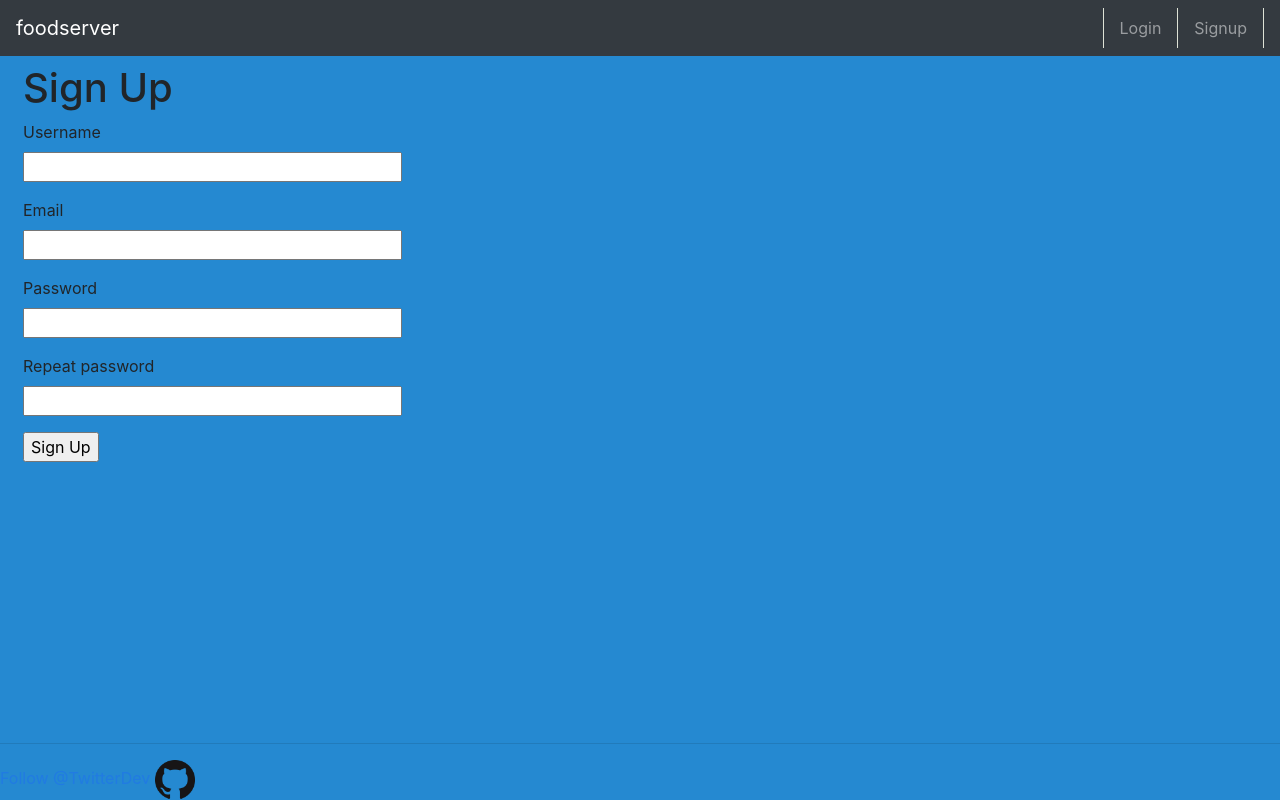
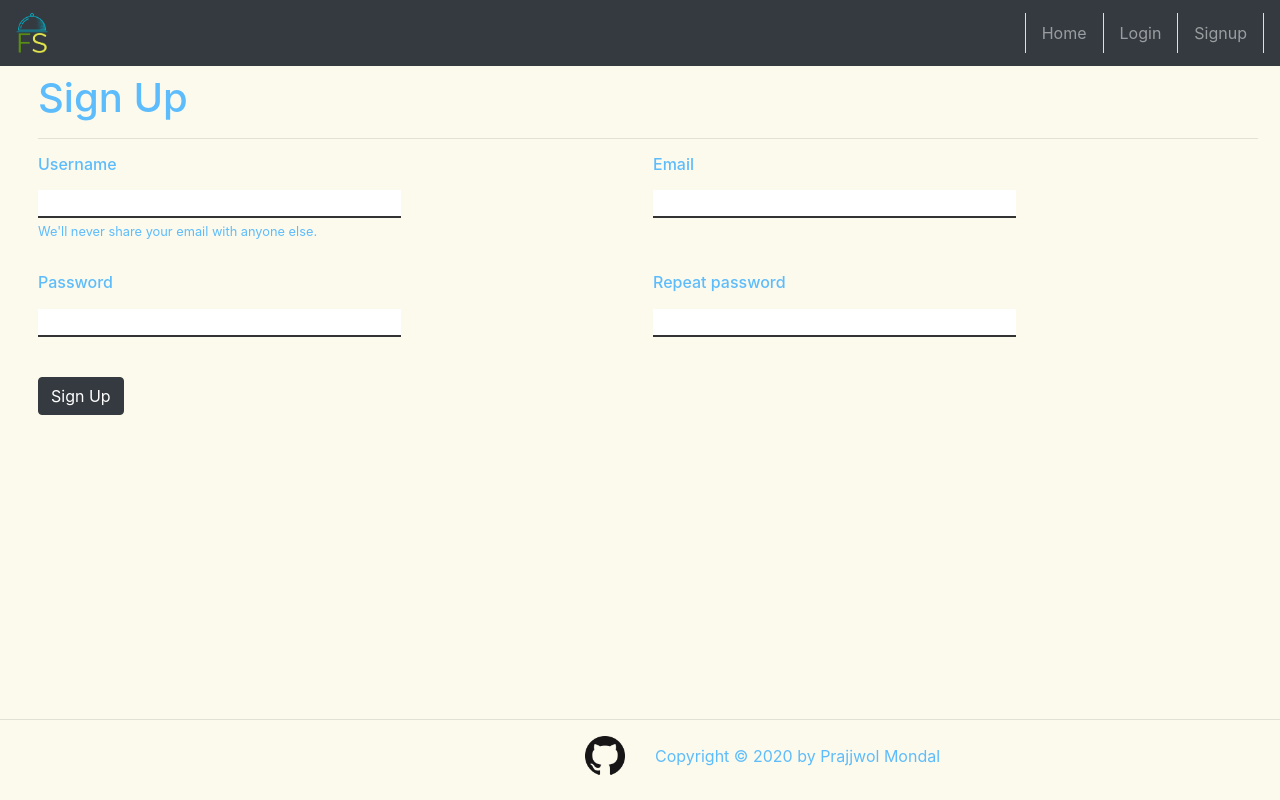
Before and after one commit to prajjwolmondal/food-server, a Flask app: page /auth/signup in a window 1280 px wide. Run offline with Flask 2, Linux system fonts and the light colour scheme; some libraries are stand-ins or nearby versions.

Commit message:
fixed up forms, and spacing on multiple pages

```diff
--- a/app/main/routes.py
+++ b/app/main/routes.py
@@ -22,3 +22,5 @@ def surprise():
 @main_blueprint.route('/favicon.ico')
 def favicon():
      return send_from_directory('templates', 'favicon.ico', mimetype='image/vnd.microsoft.icon')
+
+# TODO: Fix bug of "Surprise me" triggering the field required validation for search
--- /dev/null
+++ b/app/static/auth_form.css
@@ -0,0 +1,13 @@
+#username,
+#password,
+#email,
+#repeated_password {
+    width: 60%;
+    position: relative;
+}
+
+.form-group input{
+    border: 0;
+	border-bottom: 2px solid #333;
+	display: block;
+}
--- a/app/static/base.css
+++ b/app/static/base.css
@@ -1,13 +1,6 @@
 body {
-    background-color: #2589D1;
-}
-
-a:link{
-    color: rgb(33, 123, 226);
-}
-
-a:visited{
-    color: purple;
+    background-color: #FCFAED;
+    color: #5DBCFC;
 }
 
 footer{
@@ -15,6 +8,7 @@ footer{
     text-align: center;
     bottom: 0;
     width: 100%;
+    background-color: #FCFAED;
 }
 
 .navbar-nav>li{
@@ -32,3 +26,22 @@ footer{
 #search_query{
     width: 100%;
 }
+
+.button{
+    background-color: #FFFFFF;
+    color: #41C672;
+    border: none;
+    box-shadow: 2.5px 2.5px #41C672;
+}
+
+#search_query{
+    border-radius: 25px;
+    padding: 0.5em;
+    margin-bottom: 20px;
+    margin-top: 20px;
+}
+
+#logo{
+    width: 32px;
+    height: 40px;
+}
--- a/app/templates/auth/signup.html
+++ b/app/templates/auth/signup.html
@@ -1,39 +1,46 @@
 {% extends "base.html" %}
 
 {% block content %}
+    <div class="container-fluid">
         <h1>Sign Up</h1>
+        <hr>
         <form action="" method="post" novalidate>
             {{ form.hidden_tag() }}
-        <p>
-            {{ form.username.label }}<br>
+            <div class="form-row">
+                <div class="form-group col-md-6">
+                    <h6>{{ form.username.label }}</h6>
                     {{ form.username(size=32) }}
                     {% for error in form.username.errors %}
                     <span style="color:red;">{{ error }}</span>
                     {% endfor %}
-
-        </p>
-        <p>
-            {{ form.email.label }}<br>
+                    <small id="emailHelp" class="form-text">We'll never share your email with anyone else.</small>
+                </div>
+                <div class="form-group col-md-6">
+                    <h6>{{ form.email.label }}</h6>
                     {{ form.email(size=32) }}
                     {% for error in form.email.errors %}
                     <span style="color:red;">{{ error }}</span>
                     {% endfor %}
-
-        </p>
-        <p>
-            {{ form.password.label }}<br>
+                </div>
+            </div>
+            <div class="form-row mt-3">
+                <div class="form-group col-md-6">
+                    <h6>{{ form.password.label }}</h6>
                     {{ form.password(size=32) }}
                     {% for error in form.password.errors %}
                     <span style="color:red;">{{ error }}</span>
                     {% endfor %}
-        </p>
-        <p>
-            {{ form.repeated_password.label }}<br>
+                </div>
+                <div class="form-group col-md-6">
+                    <h6>{{ form.repeated_password.label }}</h6>
                     {{ form.repeated_password(size=32) }}
                     {% for error in form.repeated_password.errors %}
                     <span style="color:red;">{{ error }}</span>
                     {% endfor %}
-        </p>
-        <p>{{ form.submit() }}</p>
+                </div>
+            </div>
+            <br>
+            {{ form.submit(class_="btn btn-dark") }}
         </form>
+    </div>
 {% endblock %}
--- a/app/templates/base.html
+++ b/app/templates/base.html
@@ -3,7 +3,10 @@
     <head>
         <title>Welcome to foodserver</title>
         <link rel="stylesheet" href="https://stackpath.bootstrapcdn.com/bootstrap/4.4.1/css/bootstrap.min.css" integrity="sha384-Vkoo8x4CGsO3+Hhxv8T/Q5PaXtkKtu6ug5TOeNV6gBiFeWPGFN9MuhOf23Q9Ifjh" crossorigin="anonymous">
+        <link rel="canonical" href="https://getbootstrap.com/docs/4.1/examples/floating-labels/">
+
         <link rel="stylesheet" href="{{url_for('static', filename='base.css')}}">
+        <link rel="stylesheet" href="{{url_for('static', filename='auth_form.css')}}">
         <meta name="viewport" content="width=device-width, initial-scale=1, shrink-to-fit=no">
         <meta charset="utf-8">
         <script src="https://ajax.googleapis.com/ajax/libs/jquery/3.4.1/jquery.min.js"></script>
@@ -29,22 +32,33 @@
     </head>
     <body>
         <nav class="navbar navbar-expand-md navbar-dark bg-dark">
+
+            <!-- Brand -->
             <div class="navbar-collapse collapse w-100 order-1 order-md-0 dual-collapse2">
-                <a class="navbar-brand" href="{{url_for('main_blueprint.index')}}">foodserver</a>
+                <div class="navbar-brand">
+                    <!-- <img id="logo" src="{{url_for('static', filename='branding/logo_full_transparent.png')}}" class="d-inline-block align-top"> -->
+                    <img id="logo" src="{{url_for('static', filename='branding/logo_compact_transparent.png')}}" class="d-inline-block align-top">
                 </div>
-            <div class="mx-auto order-0">
             </div>
-            <div class="navbar-collapse collapse w-100 order-3 dual-collapse2">
-                <ul class="navbar-nav ml-auto">
+
+            <button class="navbar-toggler" type="button" data-toggle="collapse" data-target="#collapsibleNavbar">
+                <img id="logo" src="{{url_for('static', filename='branding/logo_compact_transparent.png')}}" class="d-inline-block align-top">
+            </button>
+
+             <div class="collapse navbar-collapse" id="collapsibleNavbar">
+                <ul class="navbar-nav sm-auto" id="homeButton">
+                    <li class="nav-item px-2" id="leftmostnavitem">
+                        <a class="nav-link" href="{{url_for('main_blueprint.index')}}" display="block">Home</a>
+                    </li>
                     {% if current_user.is_anonymous %}
-                        <li class="nav-item px-2" id="leftmostnavitem">
+                    <li class="nav-item px-2">
                         <a class="nav-link" href="{{url_for('auth_blueprint.login')}}">Login</a>
                     </li>
                     <li class="nav-item px-2">
                         <a class="nav-link" href="{{url_for('auth_blueprint.signup')}}">Signup</a>
                     </li>
                     {% else %}
-                        <li class="nav-item px-2" id="leftmostnavitem">
+                    <li class="nav-item px-2">
                         <a class="nav-link" href="{{url_for('user_profile_blueprint.get_user_profile')}}">Profile</a>
                     <li class="nav-item px-2">
                         <a class="nav-link" href="{{url_for('auth_blueprint.logout')}}">Logout</a>
@@ -56,10 +70,23 @@
         <div class="container-fluid m-2">
             {% block content %}{% endblock %}
         </div>
-        <div class="footer fixed-bottom">
+        <footer class="footer mt-auto py-3">
             <hr>
-            <a href="https://twitter.com/TwitterDev?ref_src=twsrc%5Etfw" class="twitter-follow-button" data-show-count="false">Follow @TwitterDev</a><script async src="https://platform.twitter.com/widgets.js" charset="utf-8"></script>
+            <div class="mx-auto">
+                <!-- <a href="https://twitter.com/TwitterDev?ref_src=twsrc%5Etfw" class="twitter-follow-button" data-show-count="false">Follow @TwitterDev</a><script async src="https://platform.twitter.com/widgets.js" charset="utf-8"></script> -->
+                <div class="row">
+                <div class="col">
+                    <div class="float-lg-right">
                         <a href="https://github.com/theposter/food-server"><img src="{{url_for('static', filename='github_mark.png')}}" title="Github repo for site" height="auto" width="40px"/> </a>
                     </div>
+                </div>
+                <div class="col">
+                    <div class="float-lg-left pt-2">
+                        <p>Copyright &copy; 2020 by Prajjwol Mondal </p>
+                    </div>
+                </div>
+                </div>
+            </div>
+        </footer>
     </body>
 </html>
```
Also changed, not shown: app/static/animation.js (added, +11 -0 lines), app/templates/auth/login.html (+18 -12 lines), app/templates/index.html (+15 -9 lines), app/static/branding/logo_compact_transparent.png (added), app/static/branding/logo_full_transparent.png (added), 2 other files. Lines whose indentation alone changed are shown as unchanged.
